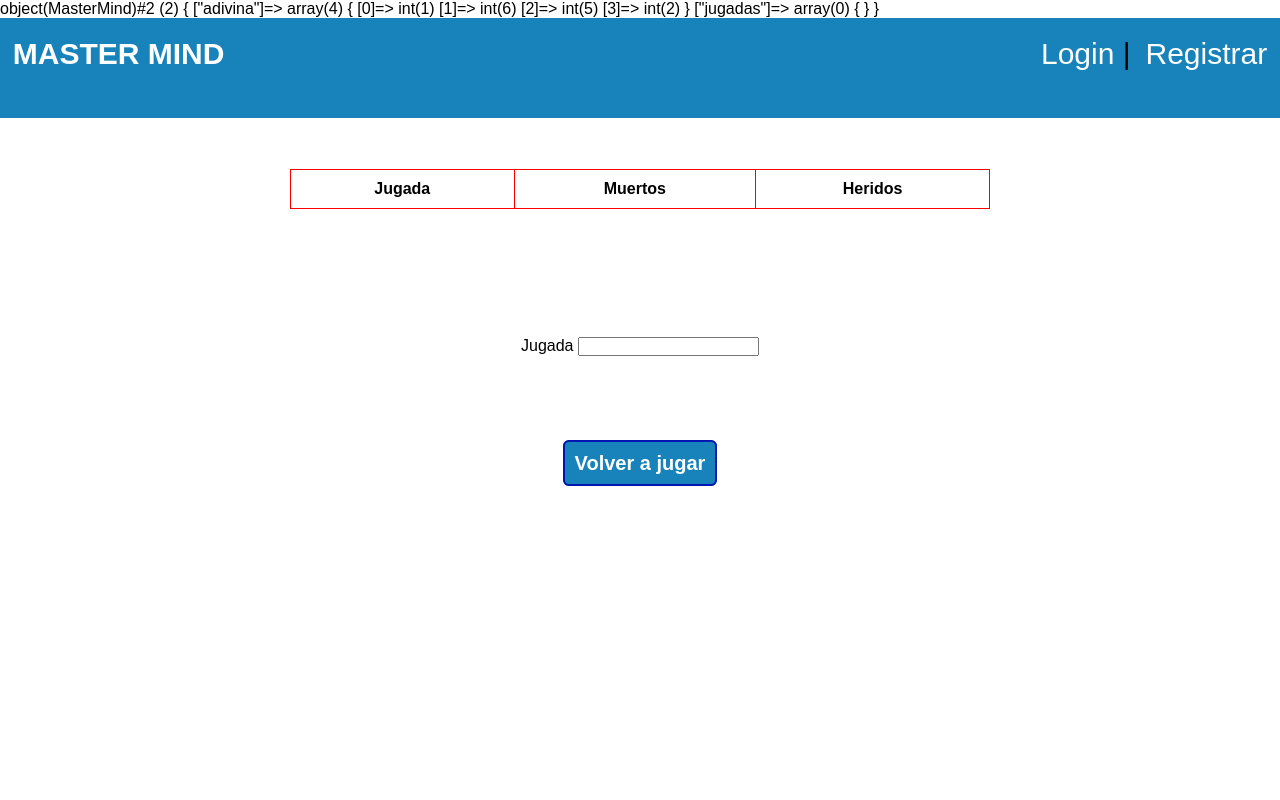
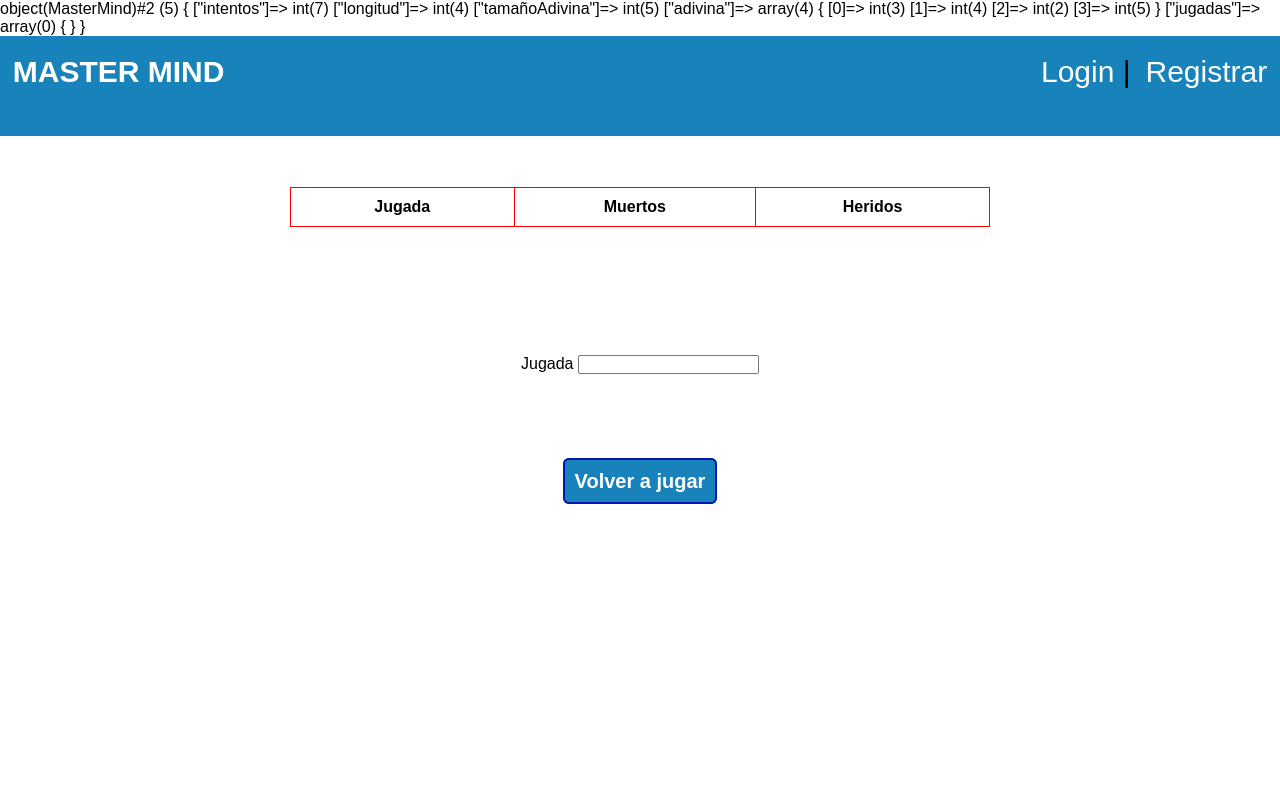
Before and after one commit to Warnerotz/PhP, a PHP site: page /juego.php in a window 1280 px wide. Run offline with PHP 8.4, Linux system fonts and the light colour scheme; lists and menus that the app fills with data are empty.

Commit message:
08/11/2017

```diff
--- /dev/null
+++ b/Examen1ªEv/archivos/webBaners.txt
@@ -0,0 +1,3 @@
+El pais,www.elpais.com
+marca,www.marca.com
+youtube,www.youtube.com
--- /dev/null
+++ b/Examen1ªEv/init.php
@@ -0,0 +1 @@
+<?php
--- a/MasterMind/CSS/estilo.css
+++ b/MasterMind/CSS/estilo.css
@@ -8,6 +8,8 @@
 
  .boton_personalizado{
     text-decoration: none;
+    margin-bottom: 1%;
+    width: 150px;
     padding: 10px;
     font-weight: 600;
     font-size: 20px;
--- a/MasterMind/MasterClass.php
+++ b/MasterMind/MasterClass.php
@@ -2,9 +2,9 @@
 
 class MasterMind {
 
-    const JUGADAS = 7;
-    const LONGITUD = 4;
-
+    public $intentos = 7;
+    public $longitud = 4;
+    public $tamañoAdivina = 5;
     public $adivina = [];
     public $jugadas = [];
     //variables estaticas de errores
@@ -12,7 +12,7 @@ class MasterMind {
         "0" => "juegada OK",
         "1" => "juagada repetida",
         "2" => "numeros repetidos en la jugada",
-        "3" => "numero introducido demasiado largo"
+        "3" => "longitud incorrecta de numero"
     ];
 
     function __construct() {
@@ -52,9 +52,9 @@ class MasterMind {
     }
 
     public function generarJug() {
-        $this->adivina = range(1, 6);
+        $this->adivina = range(1, $this->tamañoAdivina);
         shuffle($this->adivina);
-        $this->adivina = array_slice($this->adivina, 0, 4);
+        $this->adivina = array_slice($this->adivina, 0, $this->longitud);
     }
 
     public function validarJugada($valida, $jugada) {
@@ -63,7 +63,7 @@ class MasterMind {
             return 1;
         } elseif ((count($jugada)) != (count(array_unique($jugada)))) {
             return 2;
-        } elseif((count($jugada))>MasterMind::LONGITUD) {
+        } elseif((count($jugada))!=$this->longitud) {
             return 3;
         }else{
             return 0;
--- a/MasterMind/index.php
+++ b/MasterMind/index.php
@@ -18,7 +18,9 @@ if(isset($_SESSION['master'])){
         <?php require 'header.php'?>
         <div id='empezar'>
             <form method="post" action="juego.php">
-                <input class="boton_personalizado"  type="submit" name='empezar' value="Empezar juego"/>
+                <input class="boton_personalizado"  type="submit" name='facil' value="Principiante"/><br>
+                <input class="boton_personalizado"  type="submit" name='intermedio' value="intermedio"/><br>
+                <input class="boton_personalizado"  type="submit" name='dificil' value="dificil"/> <br>
             </form>
         </div>
     </body>
--- a/MasterMind/juego.php
+++ b/MasterMind/juego.php
@@ -3,19 +3,39 @@ require "MasterClass.php";
 require 'init.php';
 //session_destroy();
 //die;
+$jugadasRestantes = 0;
 $numIntentos = 0;
 $terminada= false;
 if (!isset($_SESSION['master'])) {
     $_SESSION['master'] = new MasterMind();
+    if(isset($_POST['facil'])){
+        $_SESSION['master']->longitud = 4;
+        $_SESSION['master']->intentos = 7;
+        $_SESSION['master']->tamañoAdivina = 9;
+    }
+    if(isset($_POST['intermedio'])){
+        $_SESSION['master']->longitud = 6;
+        $_SESSION['master']->intentos = 6;
+        $_SESSION['master']->tamañoAdivina = 9;
+    }
+
+    if(isset($_POST['dificil'])){
+        $_SESSION['master']->longitud = 8;
+        $_SESSION['master']->intentos = 4;
+        $_SESSION['master']->tamañoAdivina = 9;
+    }
+
     $_SESSION['master']->generarJug();
 }
 $master = $_SESSION['master'];
+$jugadasRestantes = $master->intentos;
 var_dump($master);
 $valor = 0;
 
 if (isset($_GET['jugadas'])) {
     $valor = $master->compJugada($_GET['jugadas']);
     //var_dump($master);
+    $jugadasRestantes--;
     $numIntentos++;
     var_dump($valor);
 }
@@ -29,6 +49,10 @@ if (isset($_GET['jugadas'])) {
     </head>
     <body>
         <?php require 'header.php' ?>
+        <div>
+
+
+        </div>
         <div id='mostrarJugadas'>
             <table>
                 <tr>
@@ -45,7 +69,7 @@ if (isset($_GET['jugadas'])) {
                         echo "<td>$valores[muertos]</td>";
                         echo "<td>$valores[heridos]</td>";
                         echo "</tr>";
-                        if($valores['muertos']== MasterMind::LONGITUD){
+                        if($valores['muertos']== $master->longitud){
                             $terminada = true;
 
                         }
@@ -86,7 +110,7 @@ if (isset($_GET['jugadas'])) {
 
             }
 
-            if($numIntentos == MasterMind::JUGADAS){
+            if($numIntentos == $master->intentos){
                 echo"<span class='errores'>Sintiendolo mucho has perdido</span><br>";
 
             }
```
Also changed, not shown: Examen1ªEv/CSS/estilos.css (added, +9 -0 lines), Examen1ªEv/banner.php (added, +44 -0 lines), Examen1ªEv/clickado.php (added, +12 -0 lines), Examen1ªEv/index.php (added, +66 -0 lines), Examen1ªEv/report.php (added, +16 -0 lines), 2 other files.
